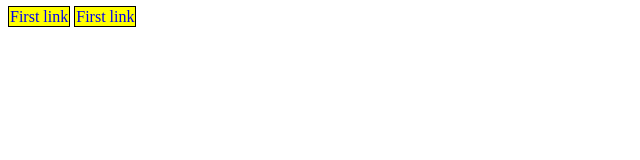
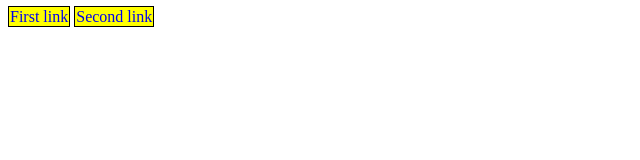
Before and after one commit to bbdy2008/FA6_Dy, a plain HTML site: page First_webpage.html in a window 1280 px wide. Shown: the full height of the page, 0-640 px from the left. Drawn offline with Linux system fonts and the light colour scheme.

Commit message:
Update First_webpage.html

```diff
--- a/First_webpage.html
+++ b/First_webpage.html
@@ -22,7 +22,7 @@
 <body>
     <header>
         <a href="First_webpage.html">First link</a>
-        <a href="Second_webpage.html">First link</a>
+        <a href="Second_webpage.html">Second link</a>
     </header>
     <div class="container">
 </body>
```
